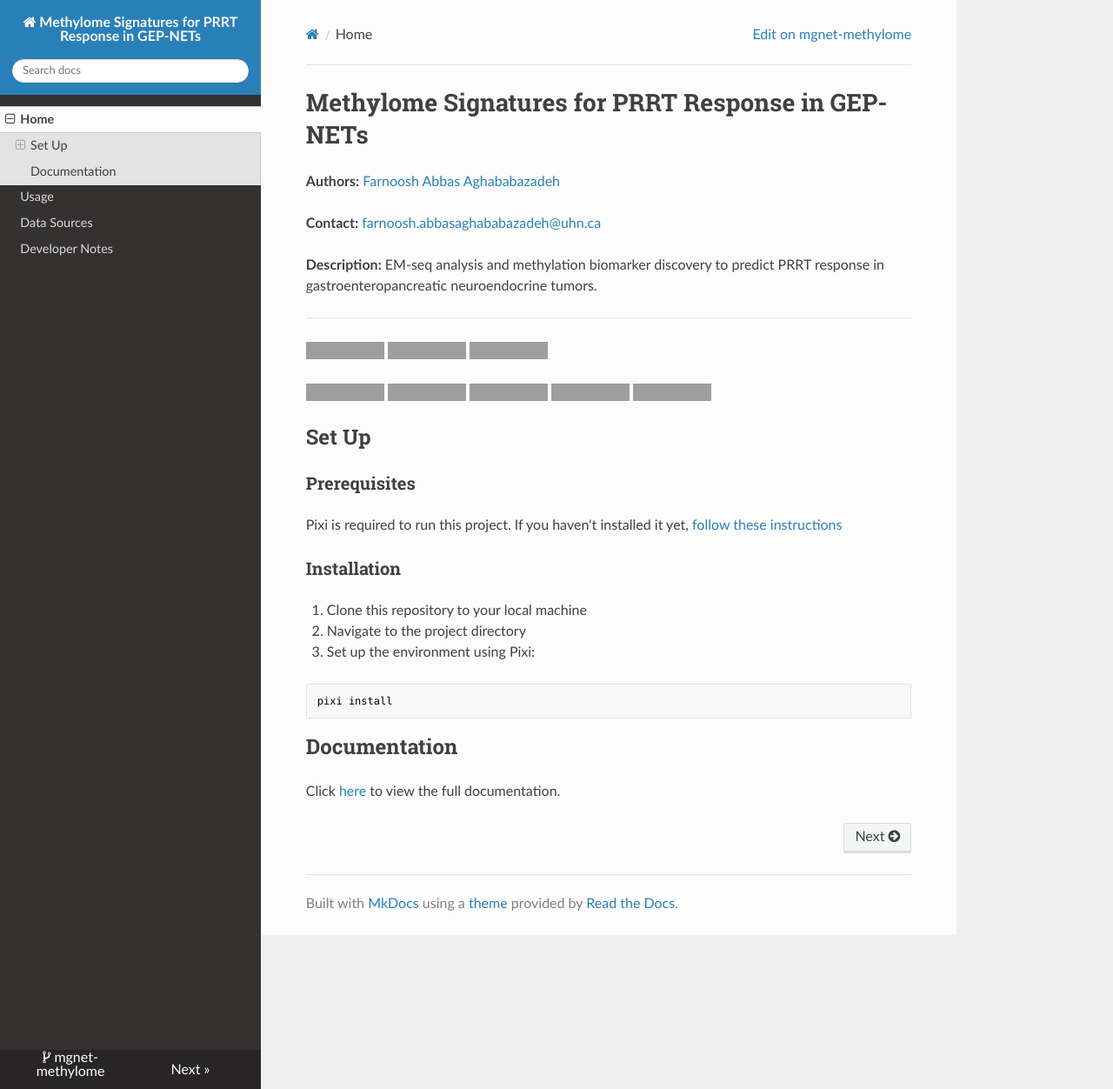
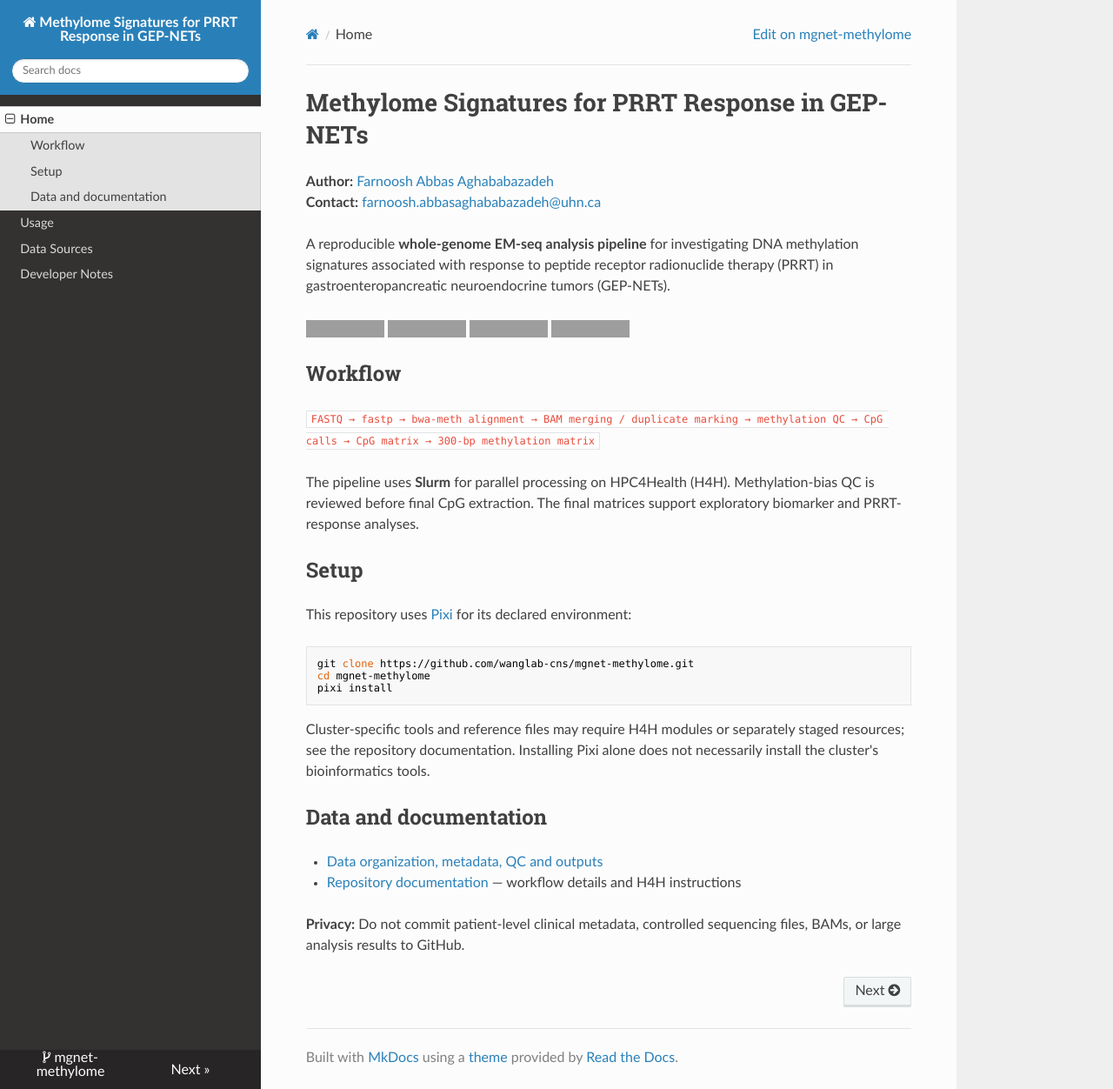
Before and after one commit to wanglab-cns/mgnet-methylome, an MkDocs documentation site: the page built from docs/README.md, in a window 1280 px wide and 1252 px high. Shown: the whole window at 87% size. Built offline with MkDocs 1.6.1, drawn with Linux system fonts in a browser that asks for light colours; nearby versions of some CDN libraries; grey boxes are pictures that could not be loaded.

Commit message:
update readme

````diff
--- a/docs/README.md
+++ b/docs/README.md
@@ -1,40 +1,36 @@
 # Methylome Signatures for PRRT Response in GEP-NETs
 
-**Authors:** [Farnoosh Abbas Aghababazadeh](https://github.com/RibaA)
+**Author:** [Farnoosh Abbas Aghababazadeh](https://github.com/RibaA)
+**Contact:** [farnoosh.abbasaghababazadeh@uhn.ca](mailto:farnoosh.abbasaghababazadeh@uhn.ca)
 
-**Contact:** [farnoosh.abbasaghababazadeh@uhn.ca](mailto:bhklab.farnooshabbasaghababazadeh@gmail.com)
+A reproducible **whole-genome EM-seq analysis pipeline** for investigating DNA methylation signatures associated with response to peptide receptor radionuclide therapy (PRRT) in gastroenteropancreatic neuroendocrine tumors (GEP-NETs).
 
-**Description:** EM-seq analysis and methylation biomarker discovery to predict PRRT response in gastroenteropancreatic neuroendocrine tumors.
+[![Pixi](https://img.shields.io/endpoint?url=https://raw.githubusercontent.com/prefix-dev/pixi/main/assets/badge/v0.json&style=flat-square)](https://pixi.sh/)
+[![Ruff](https://img.shields.io/endpoint?url=https://raw.githubusercontent.com/astral-sh/ruff/main/assets/badge/v2.json&style=flat-square)](https://github.com/astral-sh/ruff)
+[![MkDocs Material](https://img.shields.io/badge/docs-MkDocs%20Material-gray?logo=materialformkdocs&style=flat-square)](https://squidfunk.github.io/mkdocs-material/)
+![Last commit](https://img.shields.io/github/last-commit/wanglab-cns/mgnet-methylome?style=flat-square)
 
---------------------------------------
+## Workflow
 
-[![pixi-badge](https://img.shields.io/endpoint?url=https://raw.githubusercontent.com/prefix-dev/pixi/main/assets/badge/v0.json&style=flat-square)](https://github.com/prefix-dev/pixi)
-[![Ruff](https://img.shields.io/endpoint?url=https://raw.githubusercontent.com/astral-sh/ruff/main/assets/badge/v2.json&style=flat-square)](https://github.com/astral-sh/ruff)
-[![Built with Material for MkDocs](https://img.shields.io/badge/mkdocs--material-gray?logo=materialformkdocs&style=flat-square)](https://github.com/squidfunk/mkdocs-material)
+`FASTQ → fastp → bwa-meth alignment → BAM merging / duplicate marking → methylation QC → CpG calls → CpG matrix → 300-bp methylation matrix`
 
-![GitHub last commit](https://img.shields.io/github/last-commit/RibaA/mgnet-methylome?style=flat-square)
-![GitHub issues](https://img.shields.io/github/issues/RibaA/mgnet-methylome?style=flat-square)
-![GitHub pull requests](https://img.shields.io/github/issues-pr/RibaA/mgnet-methylome?style=flat-square)
-![GitHub contributors](https://img.shields.io/github/contributors/RibaA/mgnet-methylome?style=flat-square)
-![GitHub release (latest by date)](https://img.shields.io/github/v/release/RibaA/mgnet-methylome?style=flat-square)
+The pipeline uses **Slurm** for parallel processing on HPC4Health (H4H). Methylation-bias QC is reviewed before final CpG extraction. The final matrices support exploratory biomarker and PRRT-response analyses.
 
-## Set Up
+## Setup
 
-### Prerequisites
-
-Pixi is required to run this project.
-If you haven't installed it yet, [follow these instructions](https://pixi.sh/latest/)
-
-### Installation
-
-1. Clone this repository to your local machine
-2. Navigate to the project directory
-3. Set up the environment using Pixi:
+This repository uses [Pixi](https://pixi.sh/latest/) for its declared environment:
 
 ```bash
+git clone https://github.com/wanglab-cns/mgnet-methylome.git
+cd mgnet-methylome
 pixi install
 ```
 
-## Documentation
+Cluster-specific tools and reference files may require H4H modules or separately staged resources; see the repository documentation. Installing Pixi alone does not necessarily install the cluster's bioinformatics tools.
 
-Click [here](https://RibaA.github.io/mgnet-methylome) to view the full documentation.
+## Data and documentation
+
+- [Data organization, metadata, QC and outputs](docs/data.md)
+- [Repository documentation](docs/) — workflow details and H4H instructions
+
+**Privacy:** Do not commit patient-level clinical metadata, controlled sequencing files, BAMs, or large analysis results to GitHub.
````
